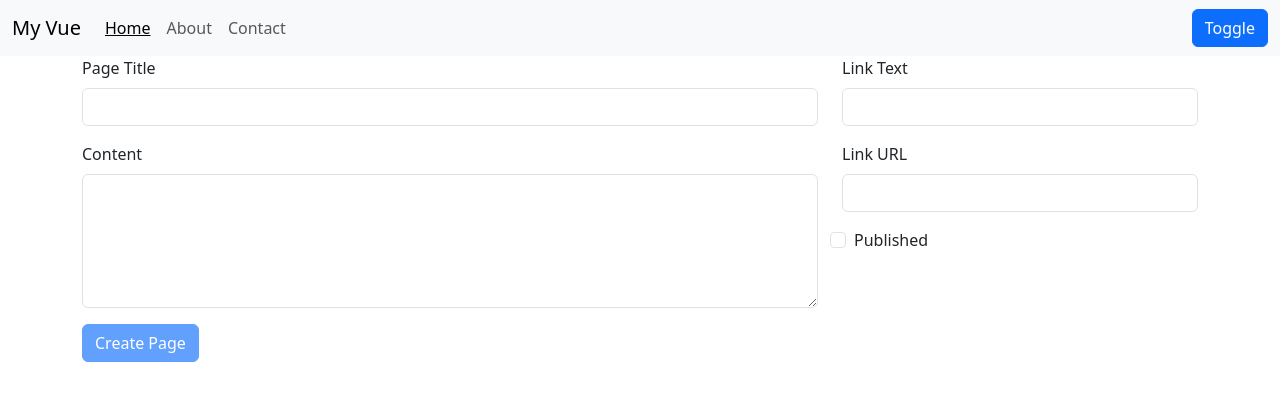
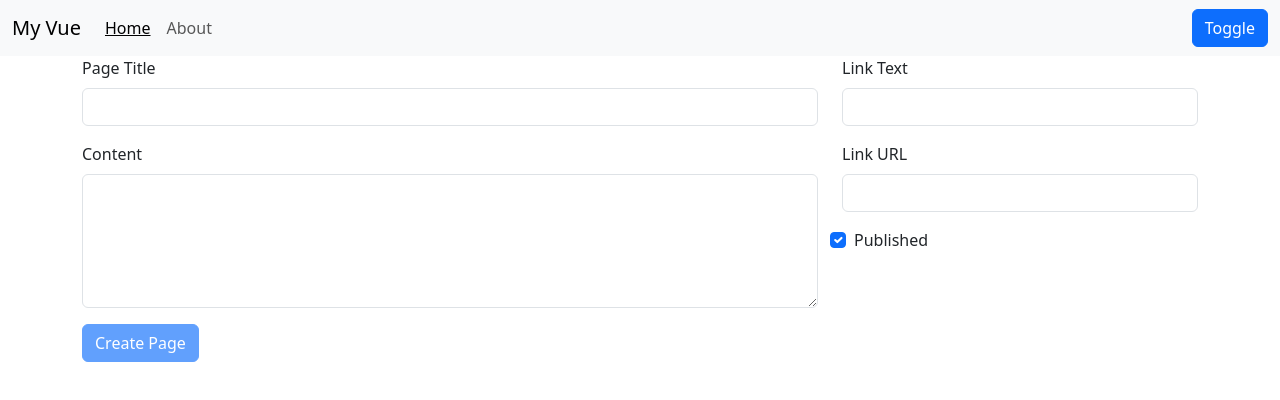
Before and after one commit to veronicacheng2/vue-simple-spa, a Vue app: page / in a window 1280 px wide. Shown: the top 400 px of the page. Built offline with nearby package versions, Linux system fonts and the light colour scheme.

Commit message:
conditional rendering , reset form

```diff
--- a/public/pages.json
+++ b/public/pages.json
@@ -1,6 +1,6 @@
 [
-    {"link":{"text":"Home","url":"index.html"},"pageTitle":"Home Page","content":"This is the home content"},
-    {"link":{"text":"About","url":"about.html"},"pageTitle":"About Page","content":"This is the about content"},
-    {"link":{"text":"Contact","url":"contact.html"},"pageTitle":"Contact Page","content":"This is the contact content"}
+    {"link":{"text":"Home","url":"index.html"},"pageTitle":"Home Page","content":"This is the home content","published":true},
+    {"link":{"text":"About","url":"about.html"},"pageTitle":"About Page","content":"This is the about content","published":true},
+    {"link":{"text":"Contact","url":"contact.html"},"pageTitle":"Contact Page","content":"This is the contact content","published":false}
 
 ]
--- a/src/App.vue
+++ b/src/App.vue
@@ -6,7 +6,7 @@
 
     <!-- <page-viewer v-if="pages.length > 0" :page="pages[activePage]"/> -->
 
-    <create-page :page-created="pageCreated"></create-page>
+    <create-page :page-created="pageCreated" ></create-page>
 
 </template>
 
@@ -20,14 +20,13 @@ export default {
     created(){
         this.getPages();
     },
+
     data(){
         return {
             activePage:0,
             pages:[
-                {link:{text:'Home',url:'index.html'},pageTitle:'Home Page',content:'This is the home content'},
-                {link:{text:'About',url:'about.html'},pageTitle:'About Page',content:'This is the about content'},
-                {link:{text:'Contact',url:'contact.html'},pageTitle:'Contact Page',content:'This is the contact content'}
-            ]
+            ],
+
         }
     },methods:{
         async getPages(){
@@ -37,8 +36,7 @@ export default {
             this.pages = data;
         },
         pageCreated(pageObj){
-            console.log(pageObj)
-            console.log("Page Created!!!!!")
+            this.pages.push(pageObj);
         }
     }
 }
--- a/src/components/CreatePage.vue
+++ b/src/components/CreatePage.vue
@@ -22,7 +22,7 @@
         </div>
         <div class="row mb-3">
             <div class="form-check">
-                <input class="form-check-input" type="checkbox"/>
+                <input class="form-check-input" type="checkbox" v-model="published"/>
                 <label for="gridCheck1" class="form-check-label">Published</label>
             </div>
         </div>
@@ -35,7 +35,7 @@
 </template>
 <script>
 export default {
-    props:['pageCreated'],
+    props:['pageCreated','hello'],
     computed:{
         isFormInvalid(){
             return !this.pageTitle || !this.content || !this.linkText || !this.linkUrl
@@ -46,7 +46,8 @@ export default {
             pageTitle:"",
             content:"",
             linkText:"",
-            linkUrl:""
+            linkUrl:"",
+            published:true
         }
     },
     methods:{
@@ -61,8 +62,17 @@ export default {
                 link:{
                     text:this.linkText,
                     url:this.linkUrl
-                }
-            })
+                },
+                published:this.published
+            });
+
+            // ctrl + alt to select multiple lines
+            this.pageTitle="";
+            this.content="";
+            this.linkText="";
+            this.linkUrl="";
+            this.published=true;
+
         },
 
     }
--- a/src/components/Navbar.vue
+++ b/src/components/Navbar.vue
@@ -3,7 +3,7 @@
     <div class="container-fluid">
         <a href="#" class="navbar-brand">My Vue</a>
         <ul class="navbar-nav me-auto mb-2 mb-lg-0">
-            <li v-for="(page,idx) in pages" class="nav-item" :key="idx">
+            <li v-for="(page,idx) in publishedPages" class="nav-item" :key="idx">
             <navbar-link :page="page" :isActive="activePage===idx " @click.prevent="navLinkClick(idx)"/>
             </li>
         </ul>
@@ -24,6 +24,12 @@ export default {
         this.getThemeSetting()
     },
     props:['pages','activePage','navLinkClick'],
+    computed:{
+        // return an array that only has the published pages
+        publishedPages(){
+            return this.pages.filter(page => page.published)
+        }
+    },
     data(){
         return {theme:'light'}
     },
```
